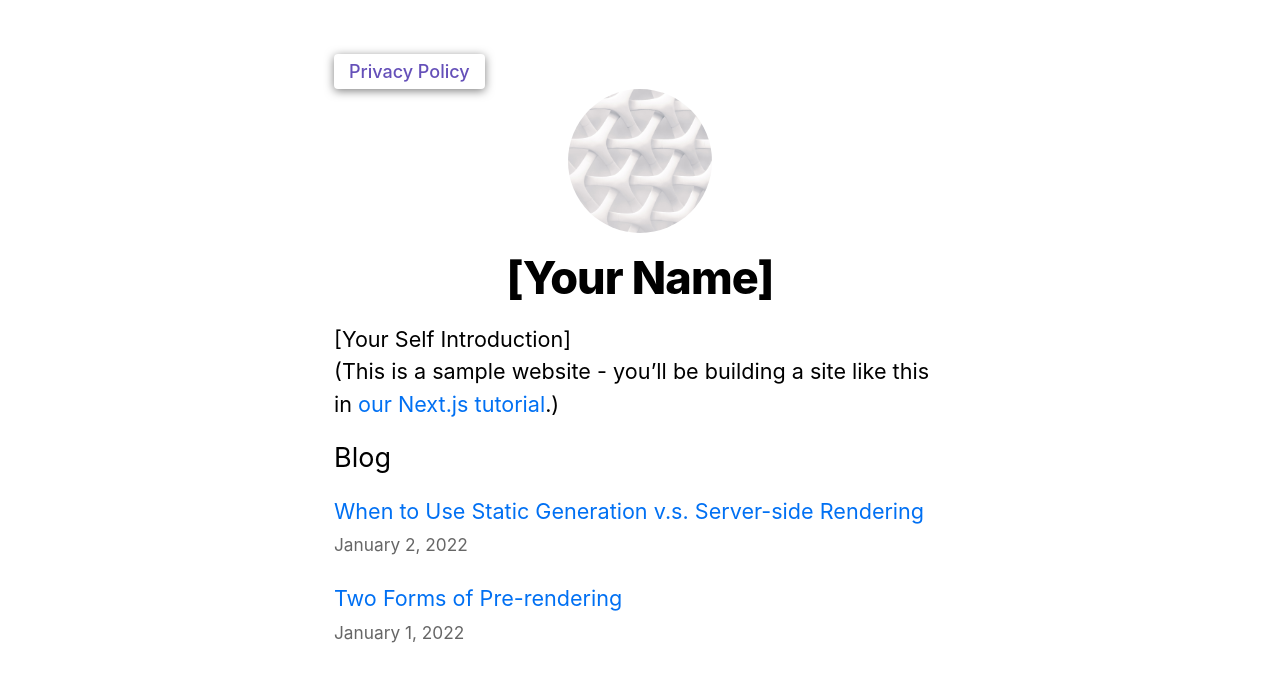
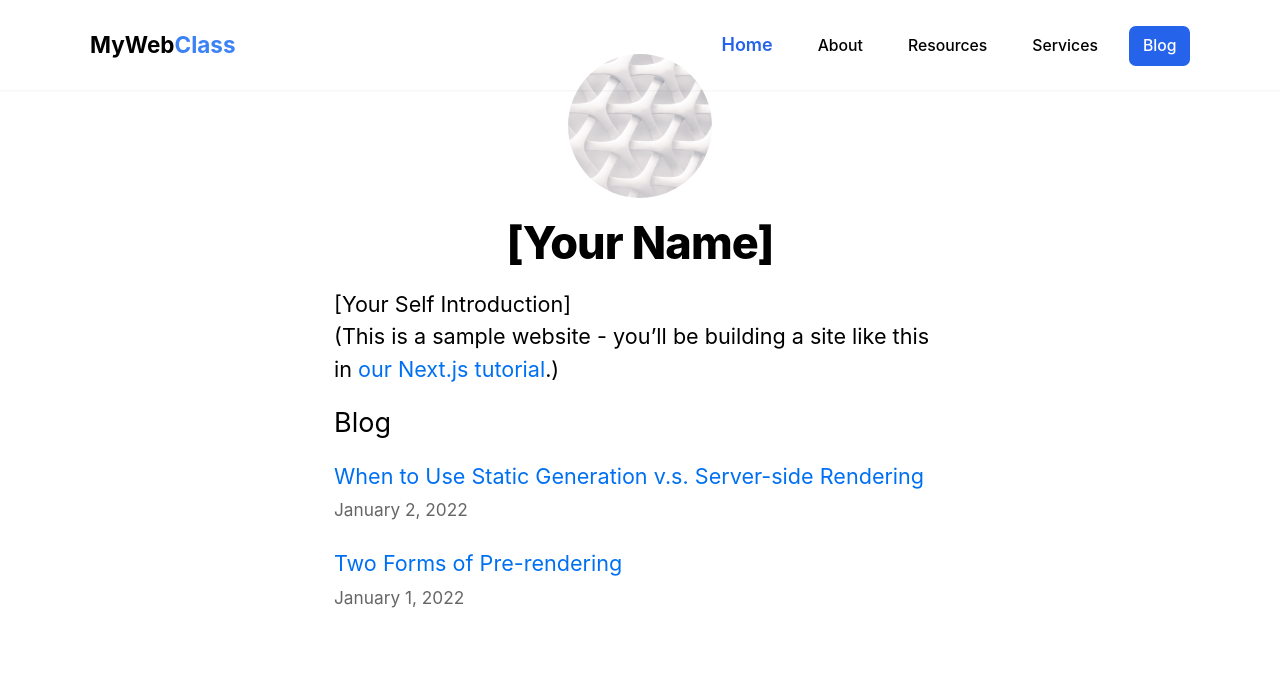
Before and after one commit to tanner666/Next.js_Website_IS601, a Next.js app: page / in a window 1280 px wide. Shown: the top 682 px of the page. Built offline with nearby package versions, Linux system fonts and the light colour scheme.

Commit message:
added navbar to layout component

```diff
--- a/components/layout.js
+++ b/components/layout.js
@@ -13,6 +13,8 @@ export const siteTitle = 'MyWebClass.org'
 
 export default function Layout({ children, home }) {
   return (
+    <>
+      <Navbar/>
       <div className={styles.container}>
         <Head>
           <link rel="icon" href="/favicon.ico" />
@@ -36,9 +38,7 @@ export default function Layout({ children, home }) {
             console.log(`script loaded correctly, window.FB has been populated`)
           }
         />
-      <div>
-        <PopUp title="Privacy Policy"/>
-      </div>
+
         <header className={styles.header}>
           {home ? (
             <>
@@ -79,5 +79,6 @@ export default function Layout({ children, home }) {
           </div>
         )}
       </div>
+    </>
   )
 }
```
Lines whose indentation alone changed are shown as unchanged.
